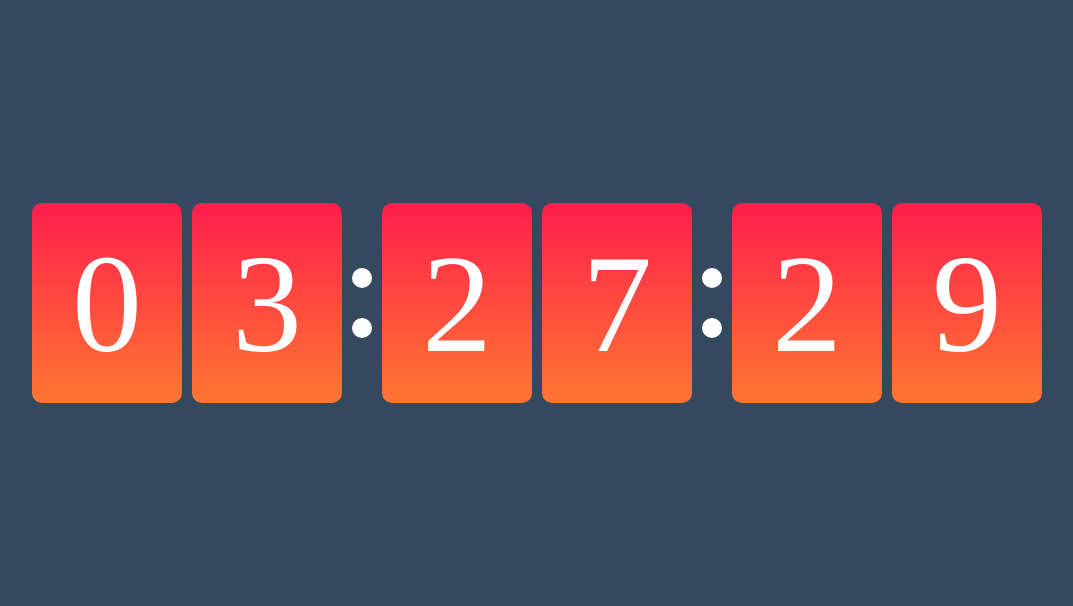
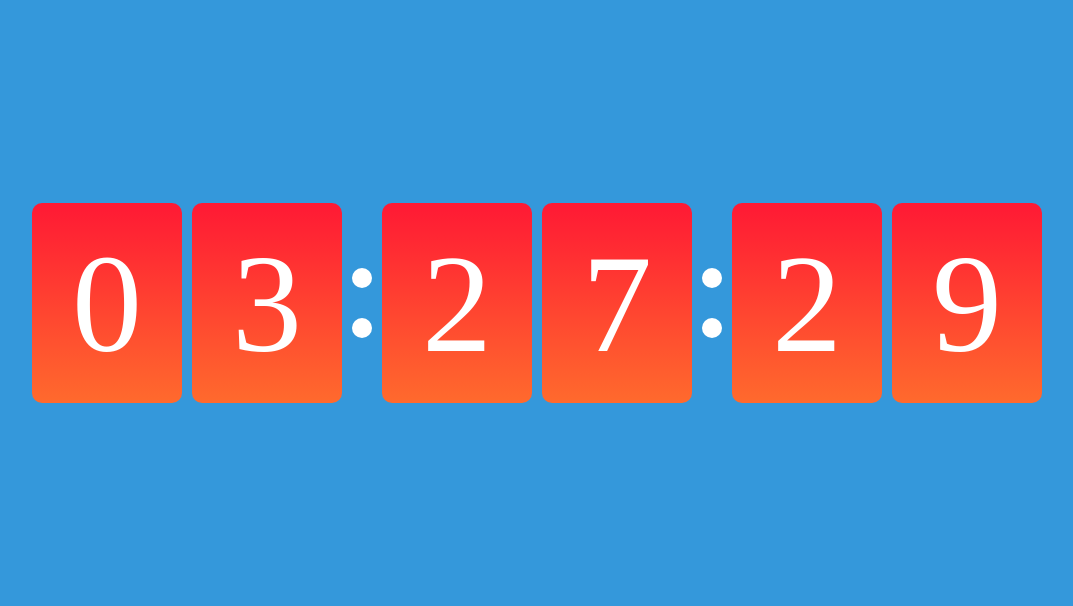
Before and after one commit to icaojinyu/fe-cases, a plain HTML site: page 01-图片时钟/index.html in a window 1280 px wide. Shown: the part 97-703 px from the top of the page, without its empty margins (103-1176 px from the left). Drawn offline with Linux system fonts and the light colour scheme.

Commit message:
modified 01

```diff
--- a/01-图片时钟/index.html
+++ b/01-图片时钟/index.html
@@ -7,21 +7,21 @@
     html, body {
       margin: 0;
       height: 100%;
-      background: #34495e;
+      background: #3498db;
       display: flex;
       justify-content: center;
       align-items: center;
     }
 
     .wrap {
+      height: 200px;
       display: flex;
-      height: 200px;
     }
 
     .wrap > section {
+      width: 310px;
       display: flex;
       justify-content: space-between;
-      width: 310px;
     }
 
     .box {
@@ -35,11 +35,11 @@
     }
 
     .time > span {
-      height: 50%;
       display: flex;
       justify-content: center;
       align-items: center;
-      background: linear-gradient(to bottom, #ff1e4c, #ff7633);
+      height: 50%;
+      background: linear-gradient(to bottom, #ff1934, #ff6a2d);
       font-size: 140px;
       color: #fff;
     }
@@ -52,7 +52,7 @@
       align-items: center;
     }
 
-    .dots span {
+    .dots > span {
       width: 20px;
       height: 20px;
       background: #fff;
@@ -60,7 +60,6 @@
       margin: 15px 0;
     }
   </style>
-  <script src="../js/jquery.js"></script>
 </head>
 <body>
 <div class="wrap">
@@ -115,8 +114,10 @@
     </div>
   </section>
 </div>
+<script src="../js/jquery.js"></script>
 <script>
-  let currentTime;
+  $(function () {
+    let currentTime, H = $('.time>span').height();
 
     function getTime() {
       let d = new Date();
@@ -130,16 +131,15 @@
       return n < 10 ? '0' + n : '' + n;
     }
 
-  // 初始化
     function init() {
       currentTime = getTime();
       $('.time').each(function (i) {
         $('span', this).eq(0).html(currentTime[i]);
       });
-    setInterval(()=>{
+      setInterval(() => {
         tick();
         showDots();
-    },1000);
+      }, 1000);
     }
 
     function tick() {
@@ -150,13 +150,12 @@
           $('span', this).eq(0).html(currentTime[i]);
           $('span', this).eq(1).html(nextTime[i]);
           $(this).css('margin-top', 0).animate({
-          'margin-top': -200
+            'margin-top': -H
           }, 500);
         }
       });
       currentTime = nextTime;
     }
-
 
     function showDots() {
       $('.dots span').hide();
@@ -166,7 +165,7 @@
     }
 
     init();
-
+  })
 </script>
 </body>
 </html>
```
Lines whose indentation alone changed are shown as unchanged.
